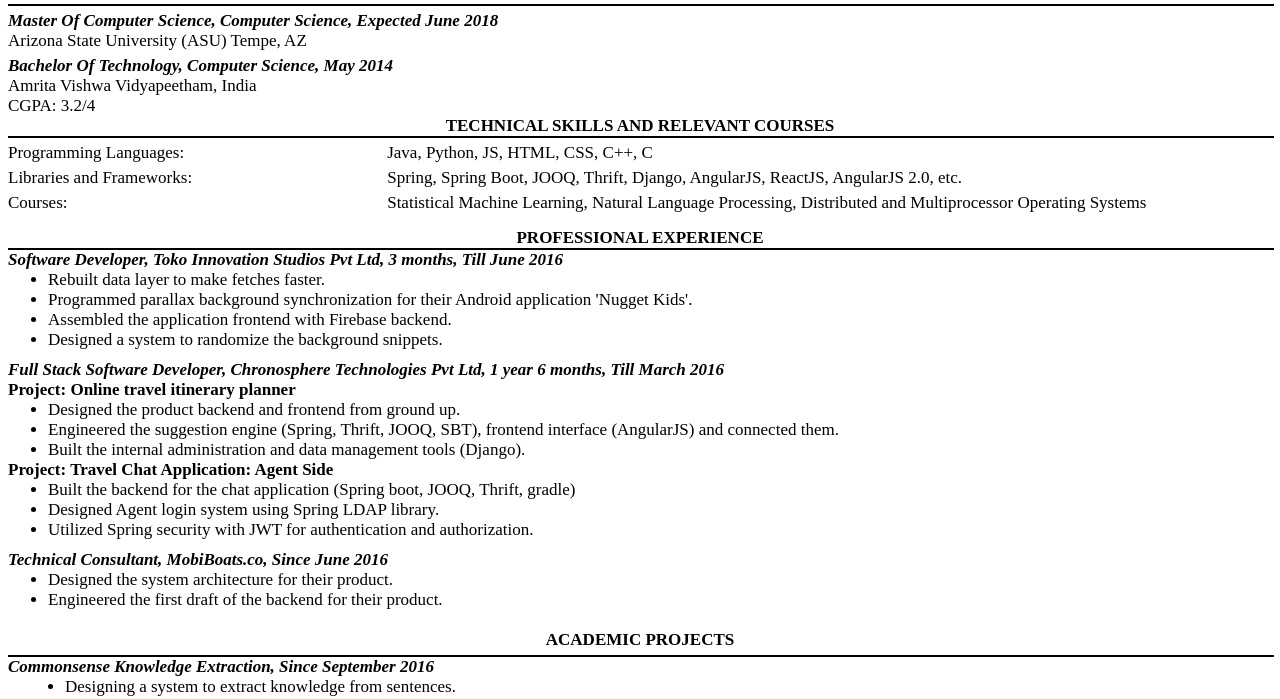
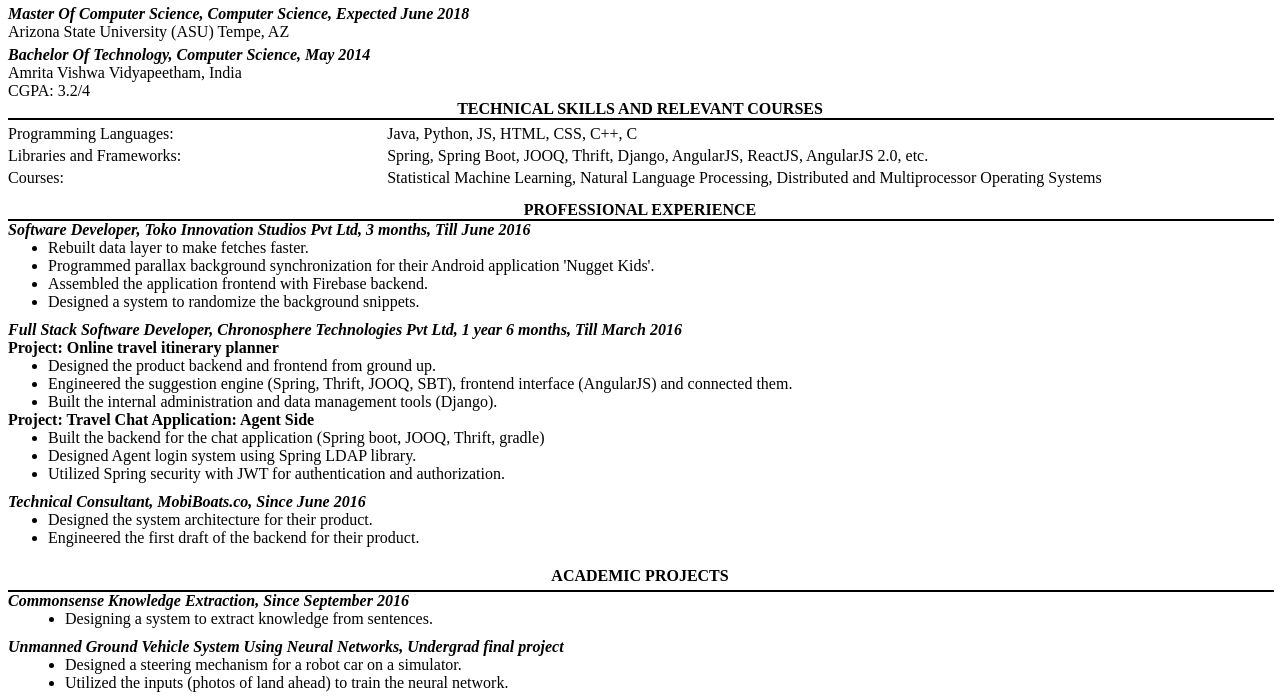
Before and after one commit to prakharkh91/prakharkh91.github.io, a plain HTML site: page info_test.html in a window 1280 px wide. Shown: the part 113-812 px from the top of the page. Drawn offline with Linux system fonts and the light colour scheme.

Commit message:
Changing font size to fill page

```diff
--- a/info_test.html
+++ b/info_test.html
@@ -32,7 +32,7 @@
     </style>
 </head>
 
-<body style="font-size: 17px">
+<body style="font-size: 16px">
 
 <div style="width: 100%; display: block; text-align: center; font-size: 30px; text-transform: uppercase">Prakhar Khandelwal</div>
 <div class="name-and-address-header">
```
